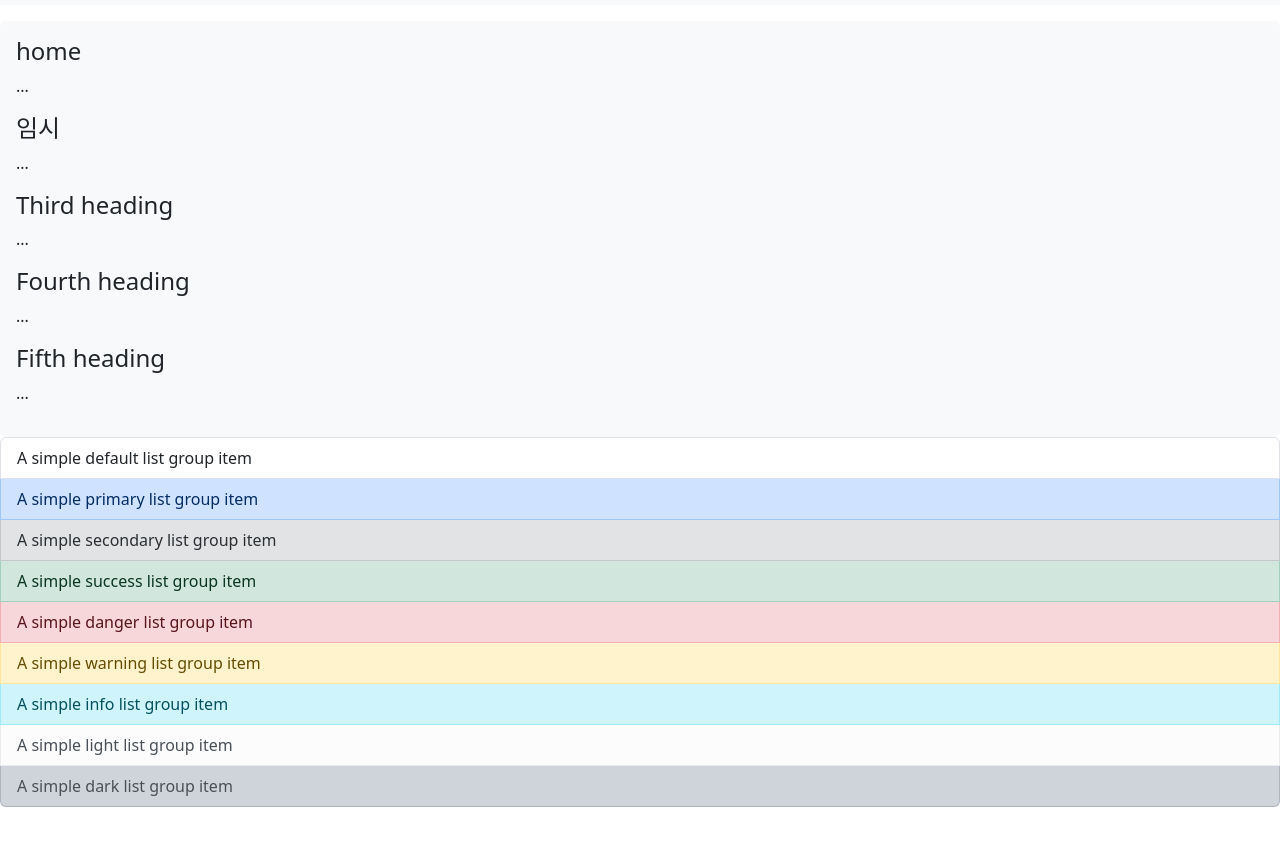
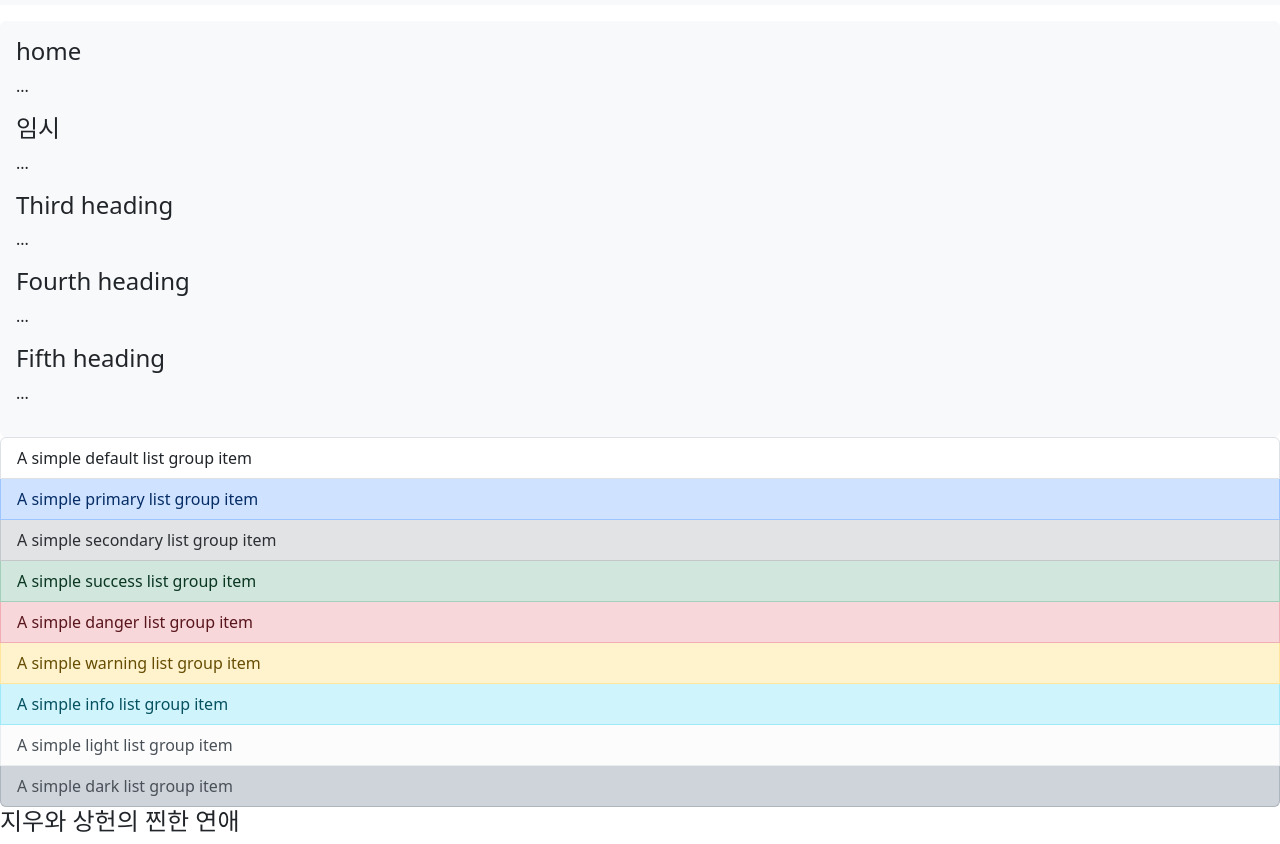
Before and after one commit to SHHOO/SHJW, a website: page index.html in a window 1280 px wide. Shown: the part 51-895 px from the top of the page. Before the commit the page ends 858 px from the top, so only its background shows below. Drawn offline with nearby package versions, Linux system fonts and the light colour scheme.

Commit message:
second commit

```diff
--- a/index.html
+++ b/index.html
@@ -52,5 +52,6 @@
         <a href="#" class="list-group-item list-group-item-action list-group-item-light">A simple light list group item</a>
         <a href="#" class="list-group-item list-group-item-action list-group-item-dark">A simple dark list group item</a>
       </div>
+      <h4>지우와 상헌의 찐한 연애</h4>
   </body>
 </html>
```
